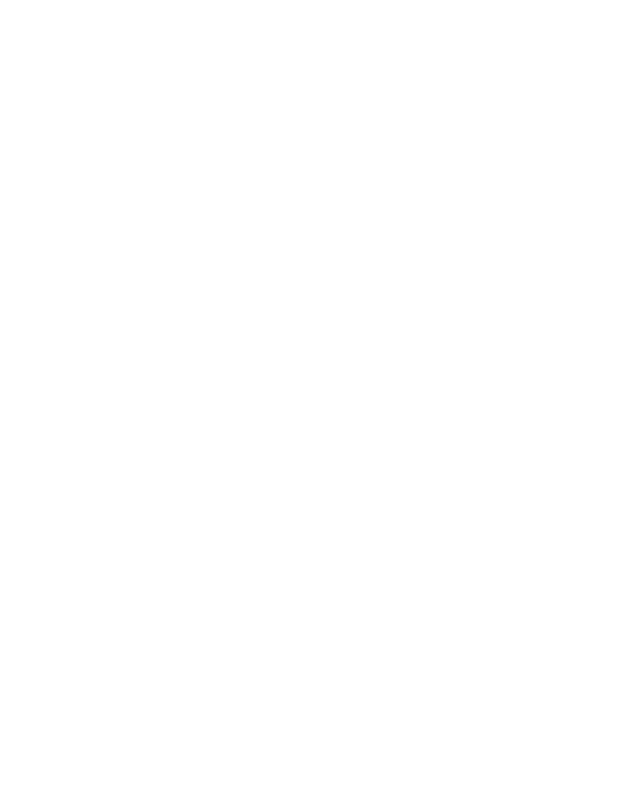
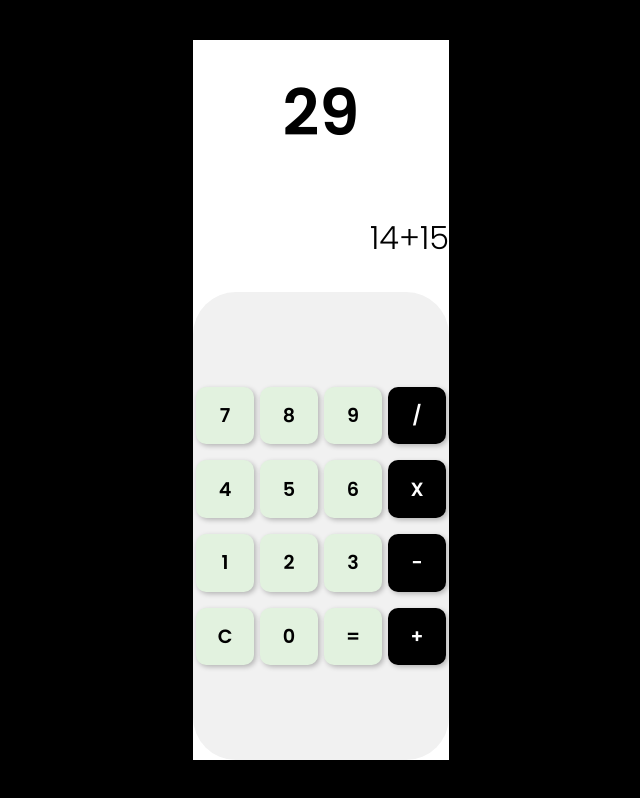
Before and after one commit to Natvoc/30_Projects_JS, a plain HTML site: page project2/index.html in a window 1280 px wide. Shown: the whole page, without its empty margins (319-959 px from the left). Drawn offline with Linux system fonts and the light colour scheme.

Commit message:
CSS Desafío 2

```diff
--- a/project2/index.html
+++ b/project2/index.html
@@ -8,6 +8,37 @@
 </head>
 <body>
 
+    <div class="container">
+        <div id="result">29</div>
+        <div id="operation">14+15</div>
+        <div class="buttons">
+            <div class="row">
+                <div class="btn">7</div>
+                <div class="btn">8</div>
+                <div class="btn">9</div>
+                <div class="btn btn-op">/</div>
+            </div>
+            <div class="row">
+                <div class="btn">4</div>
+                <div class="btn">5</div>
+                <div class="btn">6</div>
+                <div class="btn btn-op">X</div>
+            </div>
+            <div class="row">
+                <div class="btn">1</div>
+                <div class="btn">2</div>
+                <div class="btn">3</div>
+                <div class="btn btn-op">-</div>
+            </div>
+            <div class="row">
+                <div class="btn">C</div>
+                <div class="btn">0</div>
+                <div class="btn">=</div>
+                <div class="btn btn-op">+</div>
+            </div>
+        </div>
+    </div>
+
     <script src="script.js"></script>
 </body>
 </html>
--- a/project2/style.css
+++ b/project2/style.css
@@ -0,0 +1,74 @@
+@import url('https://fonts.googleapis.com/css2?family=Poppins:ital,wght@0,100;0,200;0,300;0,400;0,500;0,600;0,700;0,800;0,900;1,100;1,200;1,300;1,400;1,500;1,600;1,700;1,800;1,900&display=swap');
+
+body{
+    margin: 0;
+    padding: 0;
+    font-family: "Poppins", serif;
+    display: flex;
+    align-items: center;
+    justify-content: center;
+    background: #000000;
+    height: 100vh;
+}
+.container{
+    width: 20%;
+    height: 90vh;
+    background: #ffff;
+    display: flex;
+    align-items: center;
+    justify-content: center;
+    flex-direction: column;
+}
+#result{
+    font-weight: 600;
+    font-size: 4em;
+    height:20%;
+    width: 100%;
+    display: flex;
+    align-items: center;
+    justify-content: center;
+}
+#operation{
+font-weight: 300;
+font-size: 2em;
+height: 15%;
+width: 100%;
+display: flex;
+align-items: center;
+justify-content: right;
+}
+.buttons{
+font-weight: 500;
+font-size: 1.5rm;
+height: 65%;
+width: 100%;
+background: #F1F1F1;
+border-radius: 43px;
+display: flex;
+align-items: center;
+justify-content: center;
+flex-direction: column;
+}
+.row{
+    display: flex;
+    align-items: center;
+    justify-content: space-around;
+    width: 100%;
+    margin: 0.5em 0em 0.5em 0em;
+}
+.btn{
+    width: 3em;
+    height: 3em;
+    display: flex;
+    align-items: center;
+    justify-content: center;
+    font-size: 1.2em;
+    font-weight: 600;
+    background: #E2F2DF;
+    box-shadow: 2px 2px 5px rgba(0, 0, 0, 0.25);
+    border-radius: 10px;
+}
+.btn-op{
+    background: #000000;
+    color: #ffffff;
+}
```
Also changed, not shown: project2/img/diseño.png (added).
